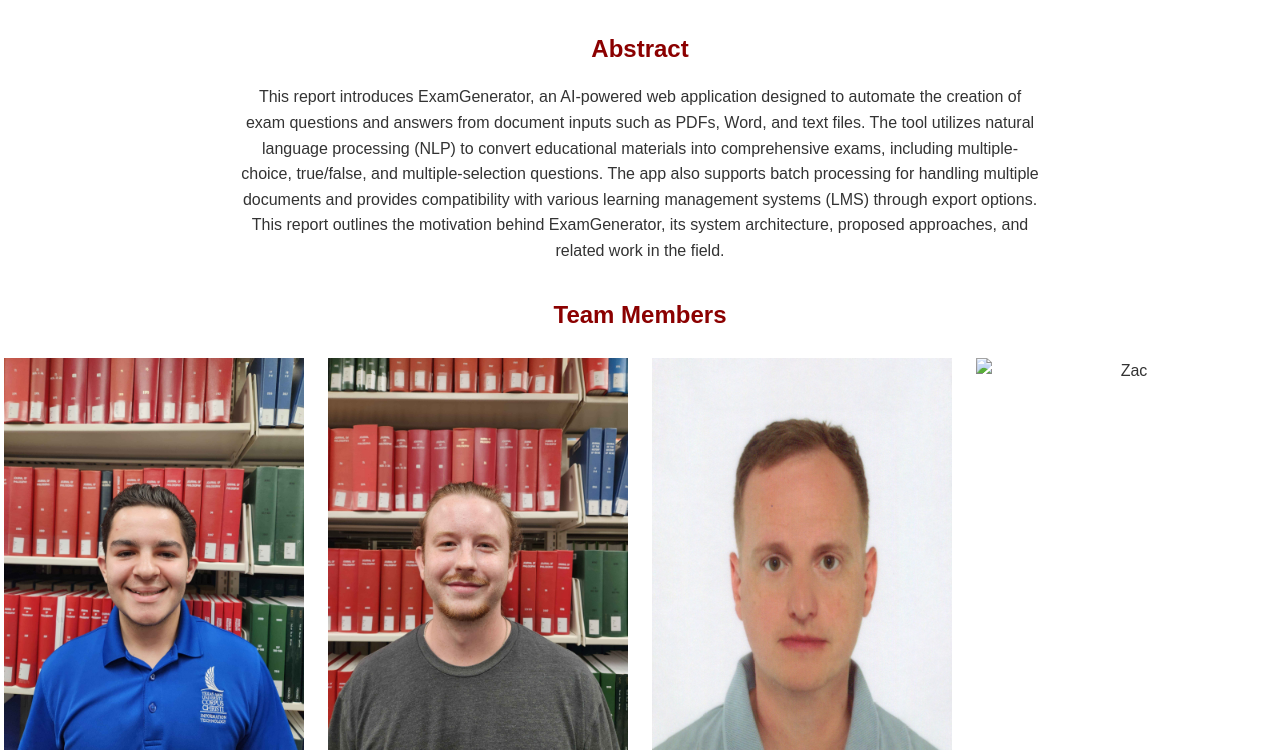
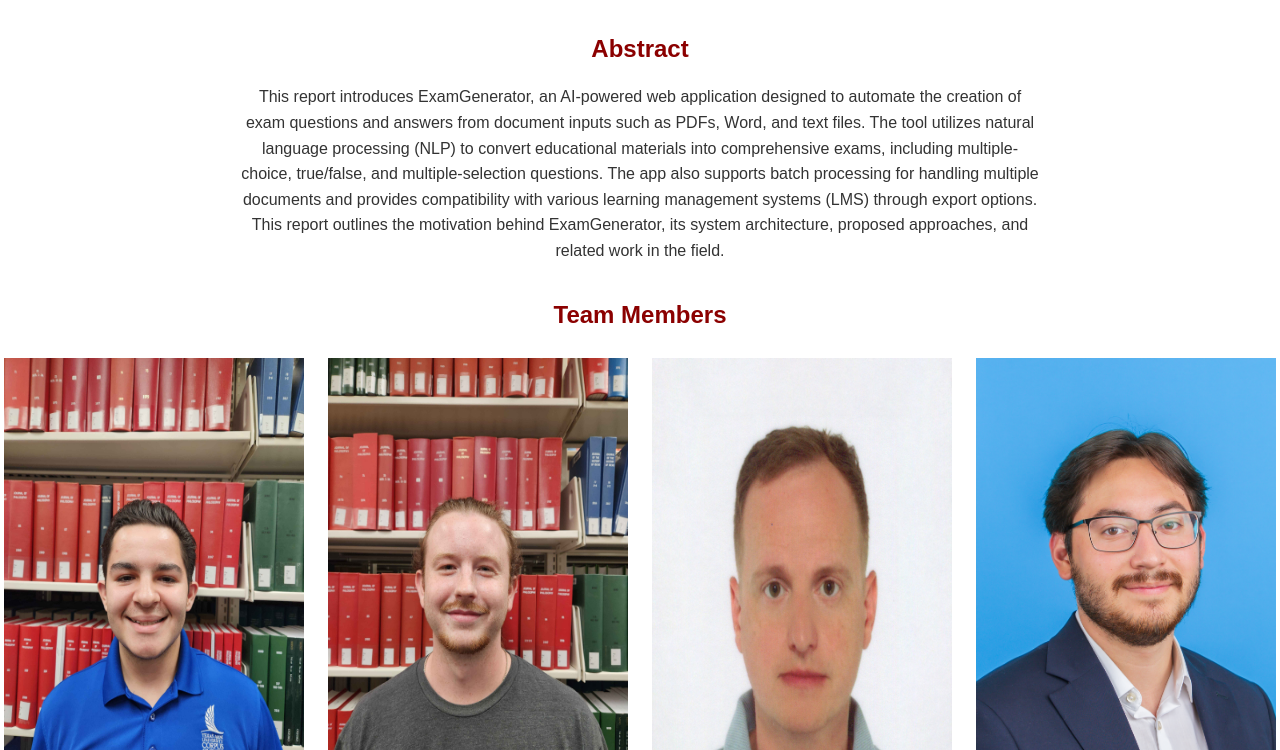
Before and after one commit to Dark1820/AI-Project-Website, a plain HTML site: page index.html in a window 1280 px wide. Shown: the part 202-952 px from the top of the page. Drawn offline with Linux system fonts and the light colour scheme; files whose address does not match are found by name.

Commit message:
Update index.html

```diff
--- a/index.html
+++ b/index.html
@@ -29,7 +29,7 @@
         <img src="Gabe.jpg" alt="Gabe" class="Gabe">
         <img src=" Nico.jpg" alt="Nico" class="Nico">
         <img src=" Kristopher.jpg" alt="Christopher" class="Christopher">
-        <img src=" Zac.png" alt="Zac" class="Zac">
+        <img src=" Zac.jpg" alt="Zac" class="Zac">
         <img src=" Ryan.jpeg" alt="Ryan" class="Ryan">
     </div>
 </section>
```
